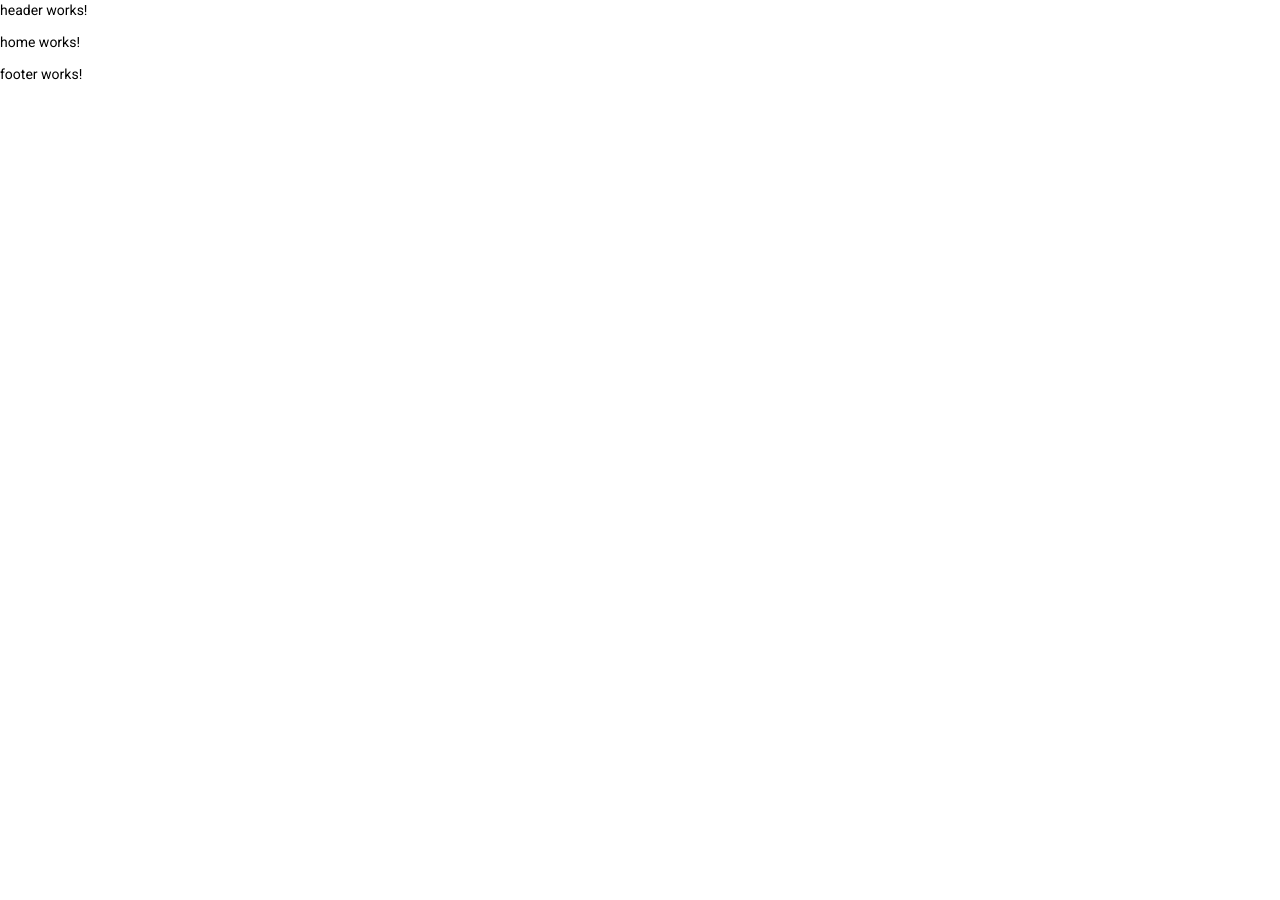
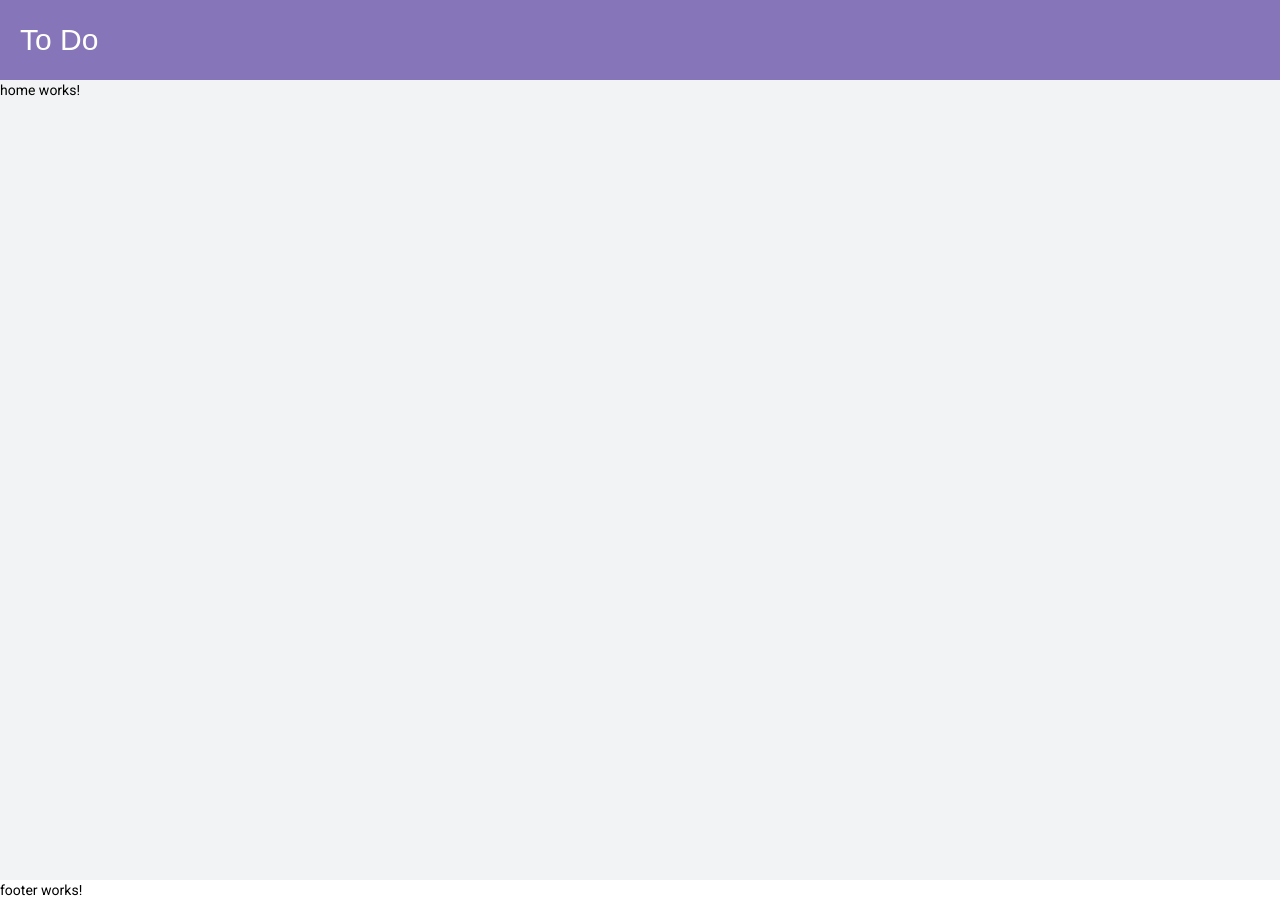
Before and after one commit to thalita-andrade/To-Do-List, an Angular app in the folder to-do-list/: page / in a window 1280 px wide. Before the commit the page ends 800 px from the top, so only its background shows below. Built offline with nearby package versions, Linux system fonts and the light colour scheme.

Commit message:
Estilização header

```diff
--- a/to-do-list/src/app/app.component.css
+++ b/to-do-list/src/app/app.component.css
@@ -0,0 +1,5 @@
+.content {
+    background-color: #f1f3f4;
+    width: 100%;
+    height: 100%;
+}
--- a/to-do-list/src/app/app.component.html
+++ b/to-do-list/src/app/app.component.html
@@ -1,5 +1,5 @@
-<app-header>To Do</app-header>
+<app-header></app-header>
 
-<main><router-outlet></router-outlet></main>
+<main class="content"><router-outlet></router-outlet></main>
 
-<app-footer>Jessica Thalita</app-footer>
+<app-footer></app-footer>
--- a/to-do-list/src/app/header/header.component.css
+++ b/to-do-list/src/app/header/header.component.css
@@ -0,0 +1,15 @@
+header {
+    width: 100%;
+    height: 80px;
+    background-color: #8675b8;
+    display: flex;
+}
+
+.page-title {
+    display: flex;
+    align-items: center;
+    margin-left: 20px;
+    color: white;
+    font-size: 30px;
+    font-family: arial,sans-serif;
+}
--- a/to-do-list/src/app/header/header.component.html
+++ b/to-do-list/src/app/header/header.component.html
@@ -1 +1,3 @@
-<p>header works!</p>
+<header>
+    <div class="page-title">To Do</div>
+</header>
```
